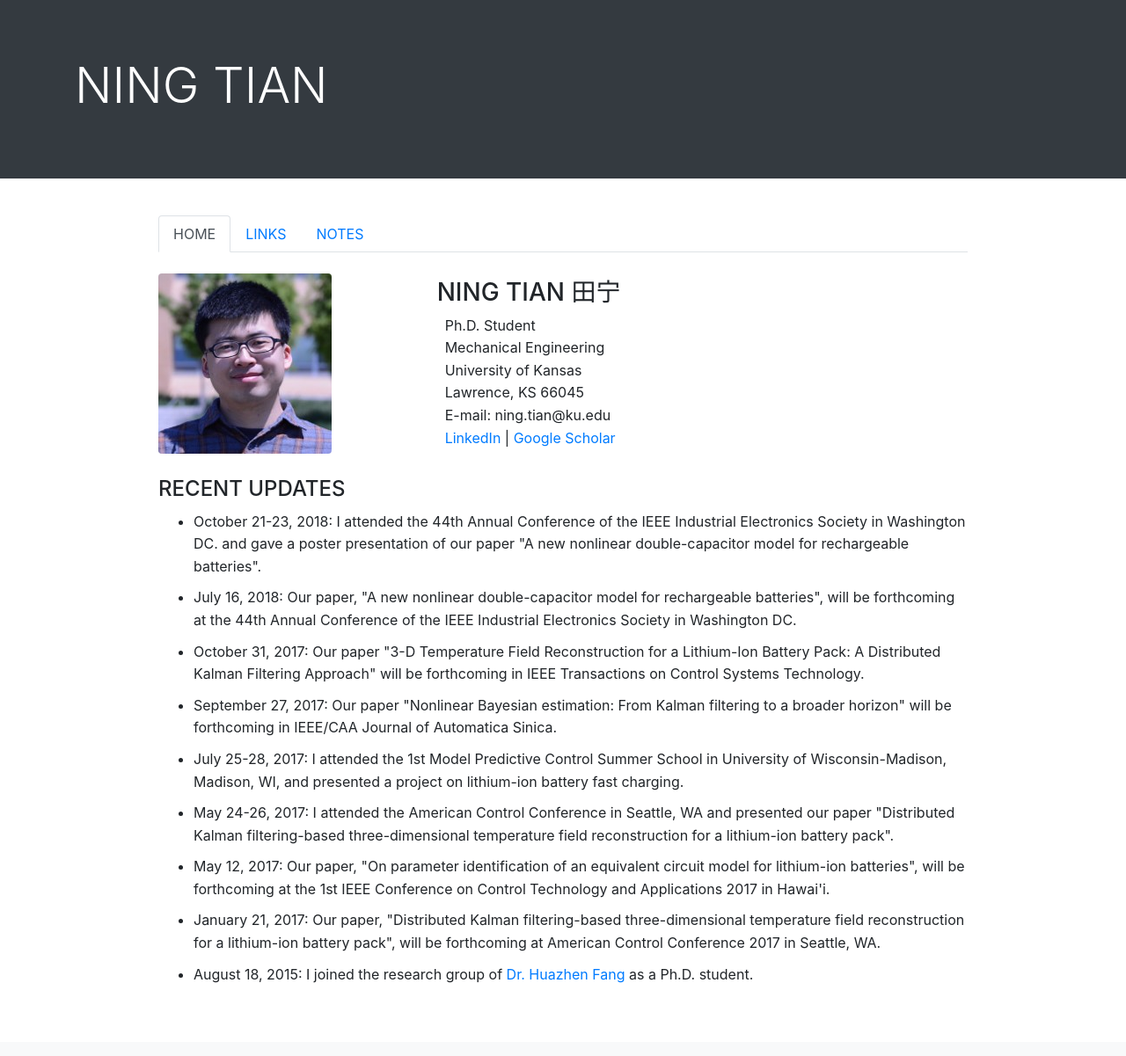
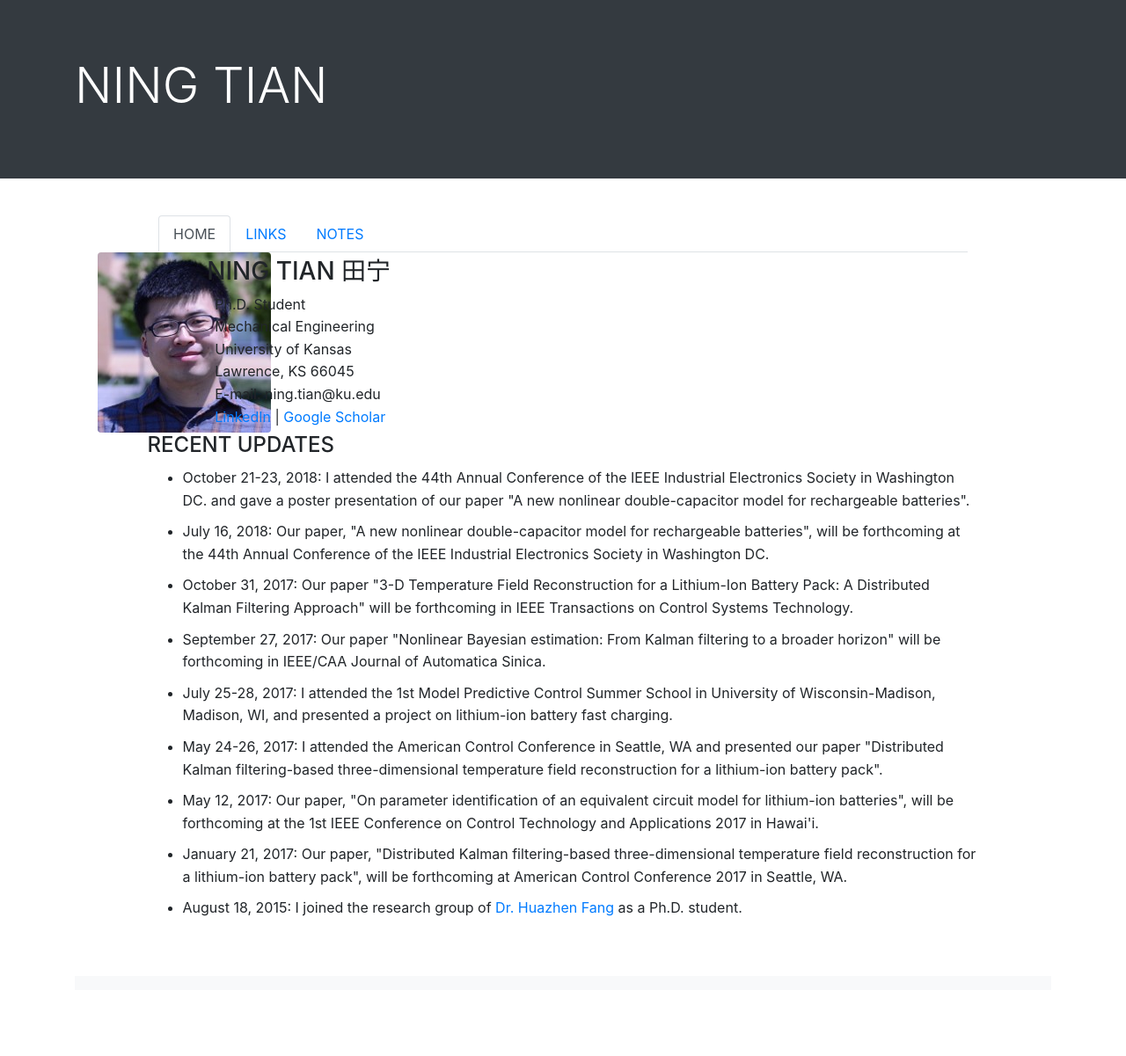
Before and after one commit to ningtian/ningtian.github.io, a Jekyll site: the page index.html, which Jekyll copies as it is, in a window 1280 px wide. Shown: the whole page at 88% size. Built offline with Jekyll 4.4.1, drawn with Linux system fonts in a browser that asks for light colours; after the commit the page ends 1126 px from its top, so only the background shows below that.

Commit message:
Update index.html

```diff
--- a/index.html
+++ b/index.html
@@ -27,7 +27,7 @@
 
 <div class="container">
   <div class="row"> <!-- we have three columns in the row-->
-    <div class="col"></div> <!-- the first column-->
+    <div class="col-sm-1"></div> <!-- the first column-->
 
     <div class="col-sm-10"> <!-- the second column (main part of the body)-->
 
@@ -42,15 +42,21 @@
       <a class="nav-link" href="/notes">NOTES</a>
       </li>
     </ul>
+    </div> <!-- end of <div class="col-10"> i.e., end of the second column -->
+
+    <div class="col"></div> <!-- the third column-->
 
     <br>
 
     <div class="a">
+
 	<div class="row align-items-center">
-	<div class="col-3 col-sm-4">
+	<div class="col-sm-1"></div> <!-- the first column-->
+
+	<div class="col-sm-3"> <!-- the second column-->
 	<img src="/img/Picture11.jpg" class="rounded" alt="Portrait">
 	</div>
-	<div class="col-3 col-sm-4">
+	<div class="col-sm-8">  <!-- the third column-->
 	<h3>NING TIAN 田宁</h3>
 	&nbsp  Ph.D. Student<br>
 	&nbsp  Mechanical Engineering<br>
@@ -59,9 +65,18 @@
 	&nbsp  E-mail: ning.tian@ku.edu<br>
 	&nbsp  <a href="https://www.linkedin.com/in/ning-tian-0aa4a6113/">LinkedIn</a> | <a href="https://scholar.google.com/citations?user=BHRe3uoAAAAJ&hl=en">Google Scholar</a><br>
         </div>
+
 	</div>
+     </div>
+
+
 	<br>
 
+   <div class="a">
+   <div class="row"> <!-- we have three columns in the row-->
+        <div class="col-sm-1"></div> <!-- the first column-->
+
+        <div class="col-sm-10"> <!-- the second column (main part of the body)-->
         <h4>RECENT UPDATES</h4>
 	<ul>
 	<li>October 21-23, 2018: I attended the 44th Annual Conference of the IEEE Industrial Electronics Society in Washington DC. and
@@ -91,12 +106,14 @@
         <li>August 18, 2015: I joined the research group of <a href="http://fang.faculty.ku.edu/">Dr. Huazhen Fang</a> as
 	a Ph.D. student. </li>
         </ul>
-    </div> <!-- end of <div class="a"> -->
-    </div> <!-- end of <div class="col-10"> i.e., end of the second column -->
 
-    <div class="col"></div> <!-- the third column-->
+       </div> <!-- end of <div class="col-10"> i.e., end of the second column -->
+
+       <div class="col"></div> <!-- the third column-->
 
   </div> <!-- end of <div class="row"> -->
+  </div> <!-- end of <div class="a"> -->
+
 </div> <!-- end of <div class="container"> -->
 
 <br>
```
